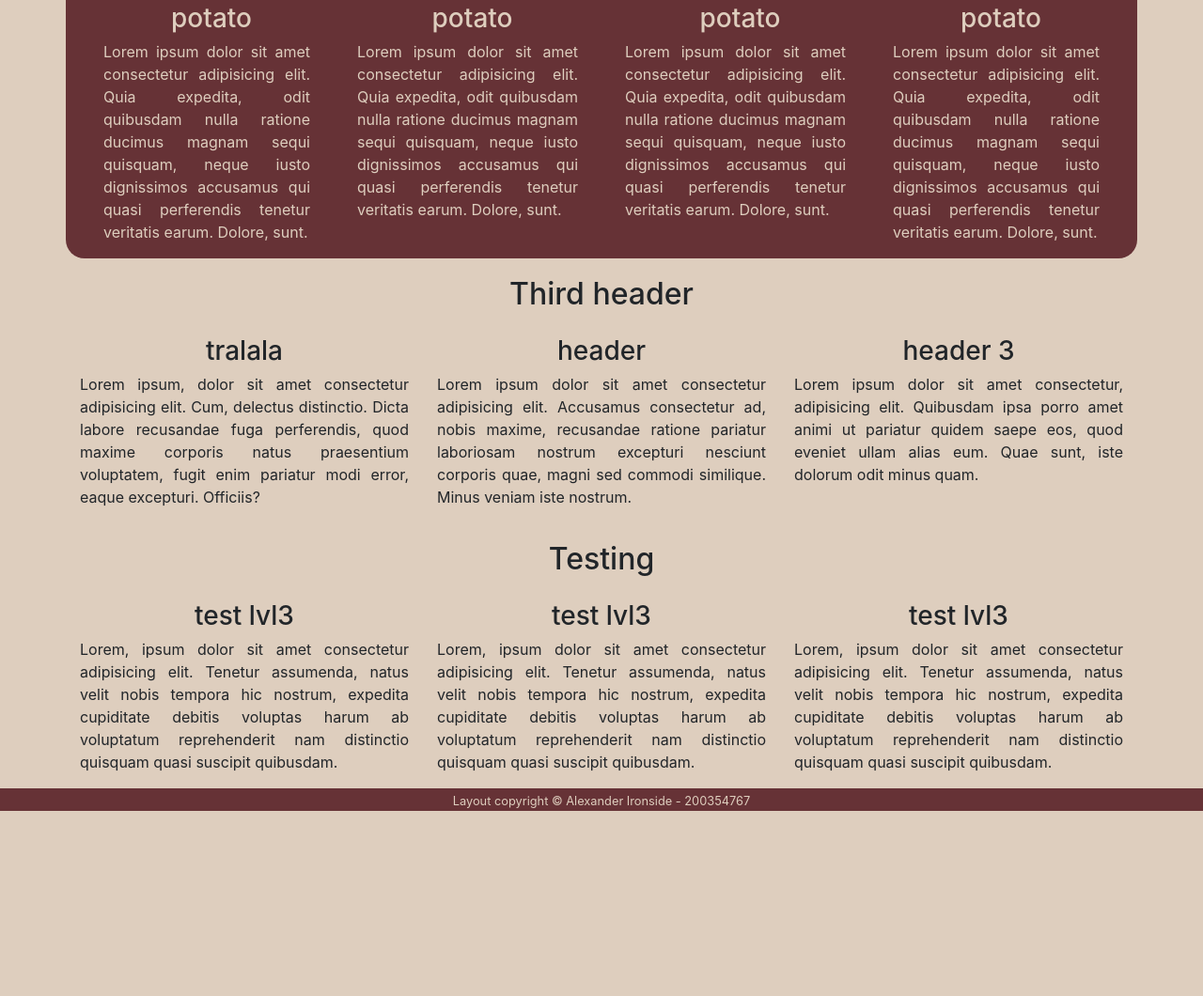
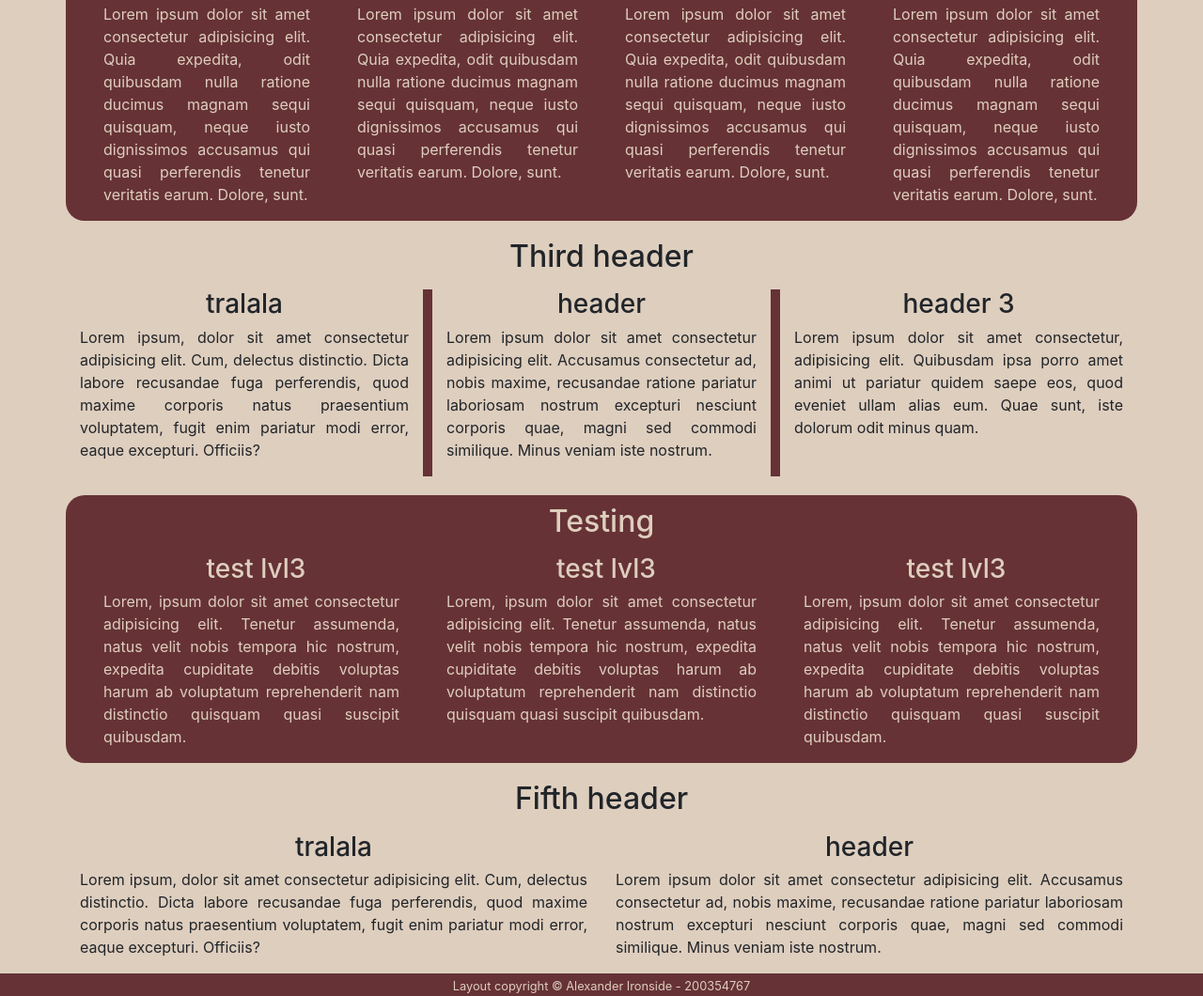
Before and after one commit to alex3wielki/awuid-assignment-1, a website: page index.html in a window 1280 px wide. Shown: the part 677-1737 px from the top of the page at 94% size. Before the commit the page ends 1540 px from the top, so only its background shows below. Drawn offline with nearby package versions, Linux system fonts and the light colour scheme.

Commit message:
Added a paragraph. Just made stuff nicer

```diff
--- a/_dev/sass/app.scss
+++ b/_dev/sass/app.scss
@@ -16,7 +16,7 @@ body {
 }
 
 .padding-top-bottom {
-  padding: 20px 0;
+  padding: 10px 0;
 }
 
 // Centering text
@@ -29,11 +29,12 @@ h3 {
 
 // The longest section, 4 collumns
 .long-section {
+  margin-bottom: 10px;
   border-radius: 20px;
   div:first-of-type {
     padding-left: 30px;
   }
-  div:last-of-type{
+  div:last-of-type {
     padding-right: 30px;
   }
 }
@@ -76,4 +77,25 @@ aside {
 // Just making it look better
 nav.navbar {
   margin-bottom: 10px;
+  $borderWidth: 3px;
+  li:first-of-type {
+    border-left: $borderWidth $lightColor solid;
+  }
+  li {
+    border-right: $borderWidth $lightColor solid;
+  }
+  li:hover {
+    border-bottom: $borderWidth $lightColor solid;
+    margin-bottom: -$borderWidth;
+  }
 }
+
+section:nth-of-type(3) {
+  margin-bottom: 20px;
+  article {
+    div:nth-of-type(2) {
+      border-left: 10px $darkColor solid;
+      border-right: 10px $darkColor solid;
+    }
+  }
+}
--- a/index.html
+++ b/index.html
@@ -25,13 +25,16 @@
   </header>
 
   <nav class="navbar navbar-expand-lg navbar-dark sticky-top" style="background: rgb(102,50,54);">
+    <a class="navbar-brand" href="#">
+          <img src="/assets/logo.png" width="30" height="30" alt="">
+        </a>
     <a class="navbar-brand" href="#">Serve-U Settlements</a>
     <button class="navbar-toggler" type="button" data-toggle="collapse" data-target="#navbarText" aria-controls="navbarText"
       aria-expanded="false" aria-label="Toggle navigation">
       <span class="navbar-toggler-icon"></span>
     </button>
     <div class="collapse navbar-collapse" id="navbarText">
-      <ul class="navbar-nav mr-auto nav-tabs container">
+      <ul class="navbar-nav mr-auto container">
         <li class="nav-item active">
           <a class="nav-link" href="#">Home <span class="sr-only">(current)</span></a>
         </li>
@@ -127,7 +130,7 @@
   </section>
 
   <!-- Fourth section -->
-  <section class="container">
+  <section class="container long-section">
     <h2 class="text-align-center padding-top-bottom">Testing</h2>
     <article class="row">
       <!-- 3 columns -->
@@ -152,6 +155,27 @@
     </article>
   </section>
 
+  <section class="container">
+    <h2 class="text-align-center padding-top-bottom">Fifth header</h2>
+    <article class="row">
+      <!-- 2 columns -->
+      <div class="col-12 col-md-6">
+        <h3>tralala</h3>
+        <p>
+          Lorem ipsum, dolor sit amet consectetur adipisicing elit. Cum, delectus distinctio. Dicta labore recusandae fuga perferendis,
+          quod maxime corporis natus praesentium voluptatem, fugit enim pariatur modi error, eaque excepturi. Officiis?
+        </p>
+      </div>
+      <div class="col-12 col-md-6">
+        <h3>header</h3>
+        <p>
+          Lorem ipsum dolor sit amet consectetur adipisicing elit. Accusamus consectetur ad, nobis maxime, recusandae ratione pariatur
+          laboriosam nostrum excepturi nesciunt corporis quae, magni sed commodi similique. Minus veniam iste nostrum.
+        </p>
+      </div>
+    </article>
+  </section>
+
   <!-- Mostly scripts -->
   <footer class="text-align-center">
     <small>Layout copyright &copy; Alexander Ironside - 200354767</small>
```
Also changed, not shown: _dev/css/app.css, content/app-prefixed.css, 1 other file.
